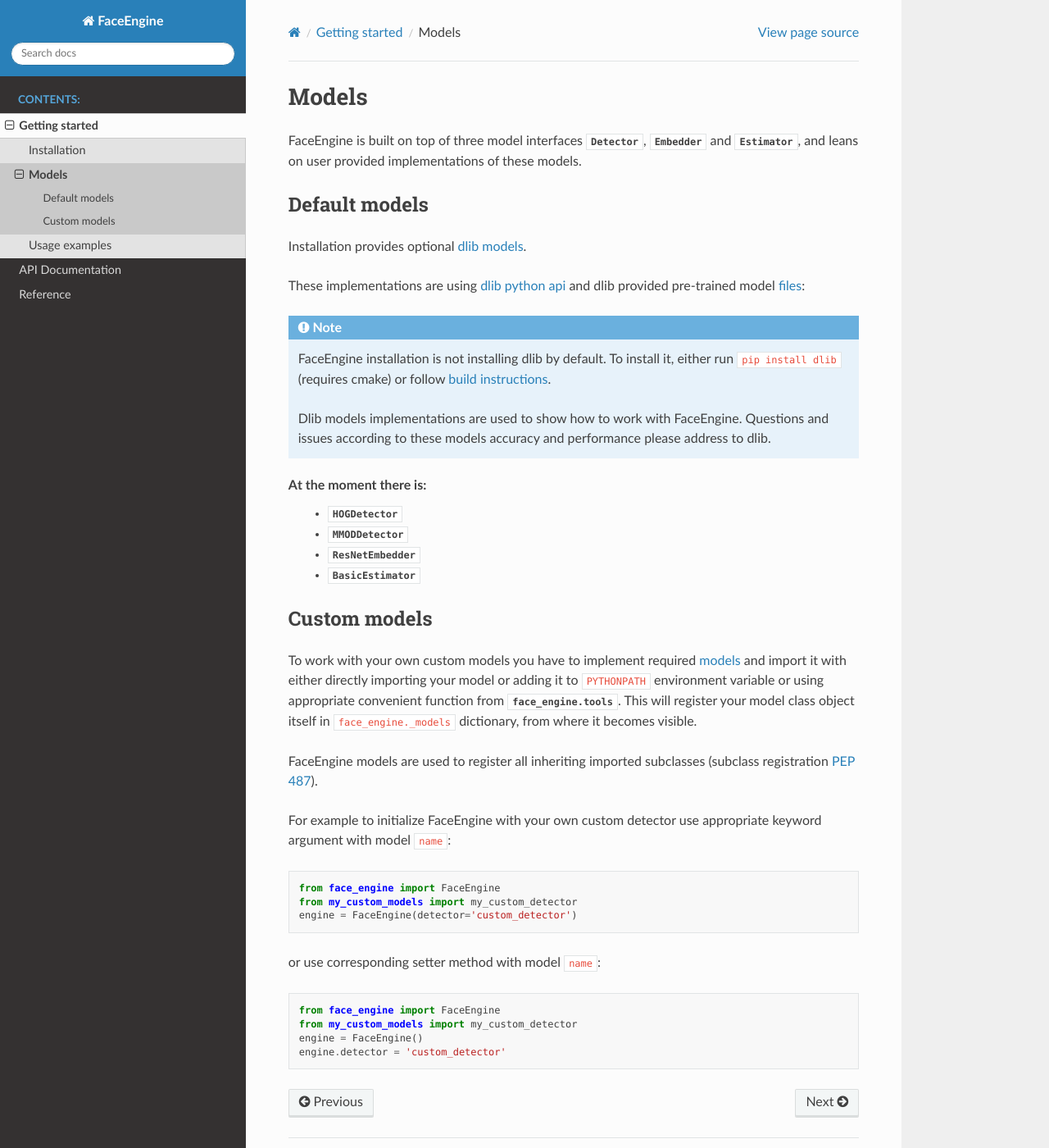
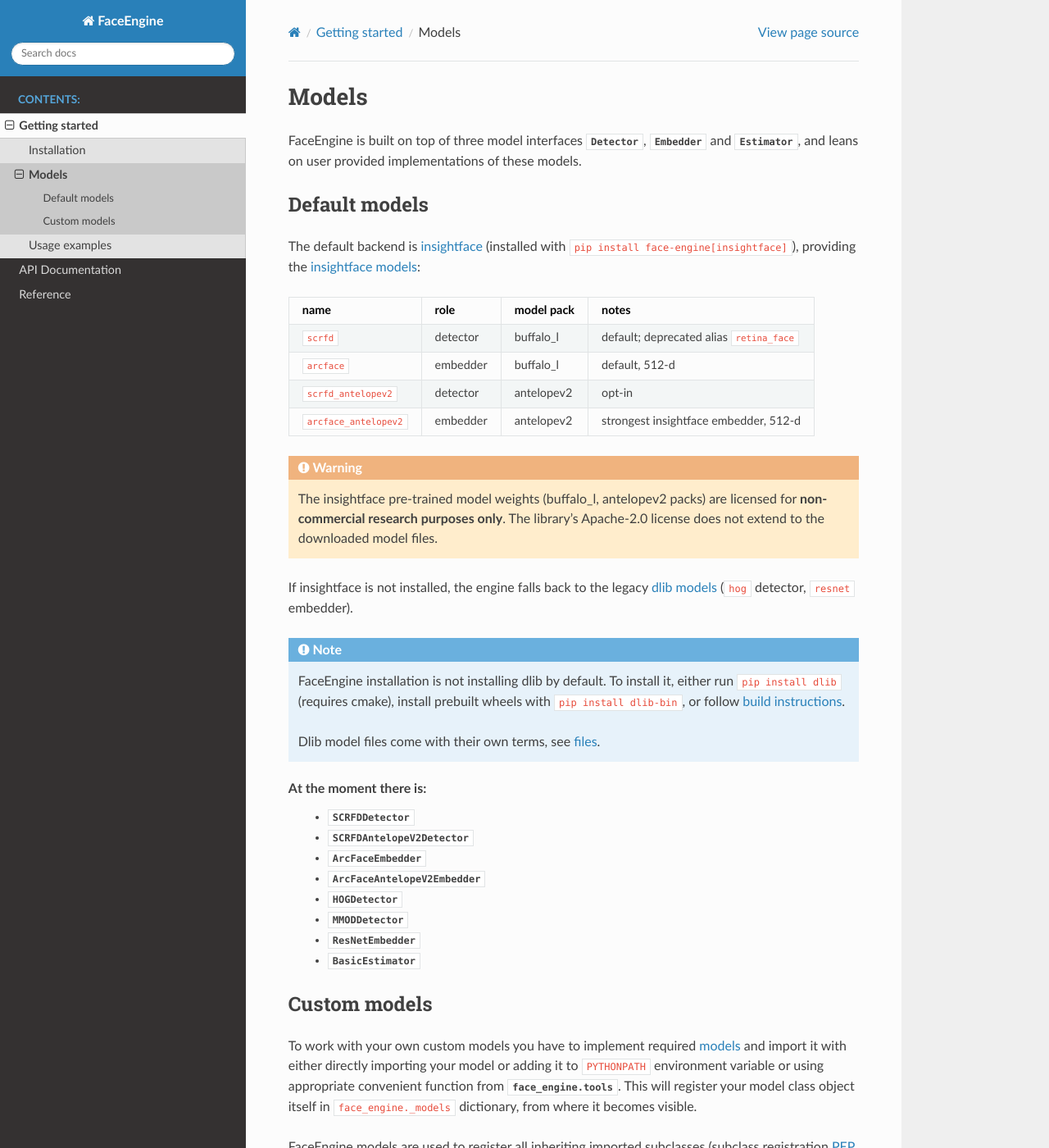
Before and after one commit to guesswh0/face_engine, a Sphinx documentation site: the page built from docs/source/quickstart/models.rst, in a window 1280 px wide and 1400 px high. Shown: the whole window at 82% size. Built offline with Sphinx 7.4.7 and the Read the Docs theme 3.1.0, drawn with Linux system fonts in a browser that asks for light colours; some of the changed text lies outside the part shown.

Commit message:
docs: modernize README and sphinx docs for 3.0
Python 3.11+ install notes with dlib-bin pointer, default insightface
backend and model table, weights licensing section (non-commercial
research only), 3.0 breaking-changes block, JSON persistence examples,
insightface classes in apidoc.

```diff
--- a/docs/source/conf.py
+++ b/docs/source/conf.py
@@ -14,13 +14,13 @@
 # documentation root, use os.path.abspath to make it absolute, like shown here.
 #
 
-autodoc_mock_imports = ["dlib"]
+autodoc_mock_imports = ["dlib", "insightface", "onnxruntime"]
 sys.path.insert(0, os.path.abspath("../.."))
 
 # -- Project information -----------------------------------------------------
 
 project = "FaceEngine"
-copyright = "2020, Daniyar Kussainov"
+copyright = "2019-2026, Daniyar Kussainov"
 author = "Daniyar Kussainov"
 
 # The full version, including alpha/beta/rc tags
@@ -56,6 +56,6 @@
 # Add any paths that contain custom static files (such as style sheets) here,
 # relative to this directory. They are copied after the builtin static files,
 # so a file named "default.css" will overwrite the builtin "default.css".
-html_static_path = ["_static"]
+html_static_path = []
 
 autodoc_member_order = "bysource"
--- a/docs/source/quickstart/models.rst
+++ b/docs/source/quickstart/models.rst
@@ -12,21 +12,42 @@
 Default models
 --------------
 
-Installation provides optional :ref:`dlib models <dlib-models>`.
+The default backend is `insightface`_ (installed with
+``pip install face-engine[insightface]``), providing the
+:ref:`insightface models <insightface-models>`:
 
-These implementations are using `dlib python api`_ and dlib provided pre-trained
-model `files`_:
+======================= ========== ============ ===========================
+name                    role       model pack   notes
+======================= ========== ============ ===========================
+``scrfd``               detector   buffalo_l    default; deprecated alias
+                                                ``retina_face``
+``arcface``             embedder   buffalo_l    default, 512-d
+``scrfd_antelopev2``    detector   antelopev2   opt-in
+``arcface_antelopev2``  embedder   antelopev2   strongest insightface
+                                                embedder, 512-d
+======================= ========== ============ ===========================
+
+.. warning::
+   The insightface pre-trained model weights (buffalo_l, antelopev2 packs)
+   are licensed for **non-commercial research purposes only**. The library's
+   Apache-2.0 license does not extend to the downloaded model files.
+
+If insightface is not installed, the engine falls back to the legacy
+:ref:`dlib models <dlib-models>` (``hog`` detector, ``resnet`` embedder).
 
 .. note::
    FaceEngine installation is not installing dlib by default.
-   To install it, either run ``pip install dlib`` (requires cmake) or
+   To install it, either run ``pip install dlib`` (requires cmake),
+   install prebuilt wheels with ``pip install dlib-bin``, or
    follow `build instructions`_.
 
-   Dlib models implementations are used to show how to work with FaceEngine.
-   Questions and issues according to these models accuracy and performance
-   please address to dlib.
+   Dlib model files come with their own terms, see `files`_.
 
 At the moment there is:
+    * :class:`~face_engine.models.insightface_models.SCRFDDetector`
+    * :class:`~face_engine.models.insightface_models.SCRFDAntelopeV2Detector`
+    * :class:`~face_engine.models.insightface_models.ArcFaceEmbedder`
+    * :class:`~face_engine.models.insightface_models.ArcFaceAntelopeV2Embedder`
     * :class:`~face_engine.models.dlib_models.HOGDetector`
     * :class:`~face_engine.models.dlib_models.MMODDetector`
     * :class:`~face_engine.models.dlib_models.ResNetEmbedder`
@@ -66,7 +87,7 @@
    engine.detector = 'custom_detector'
 
 
-.. _dlib models: https://github.com/guesswh0/face_engine/blob/master/face_engine/models/dlib_models.py
+.. _insightface: https://github.com/deepinsight/insightface
 .. _dlib python api: http://dlib.net/python/index.html
 .. _files: https://github.com/davisking/dlib-models
 .. _build instructions: http://dlib.net/compile.html
```
Also changed, not shown: README.rst (+47 -11 lines), docs/source/apidoc/implementations.rst (+21 -0 lines), docs/source/quickstart/examples.rst (+19 -11 lines), docs/source/quickstart/installation.rst (+15 -2 lines).
